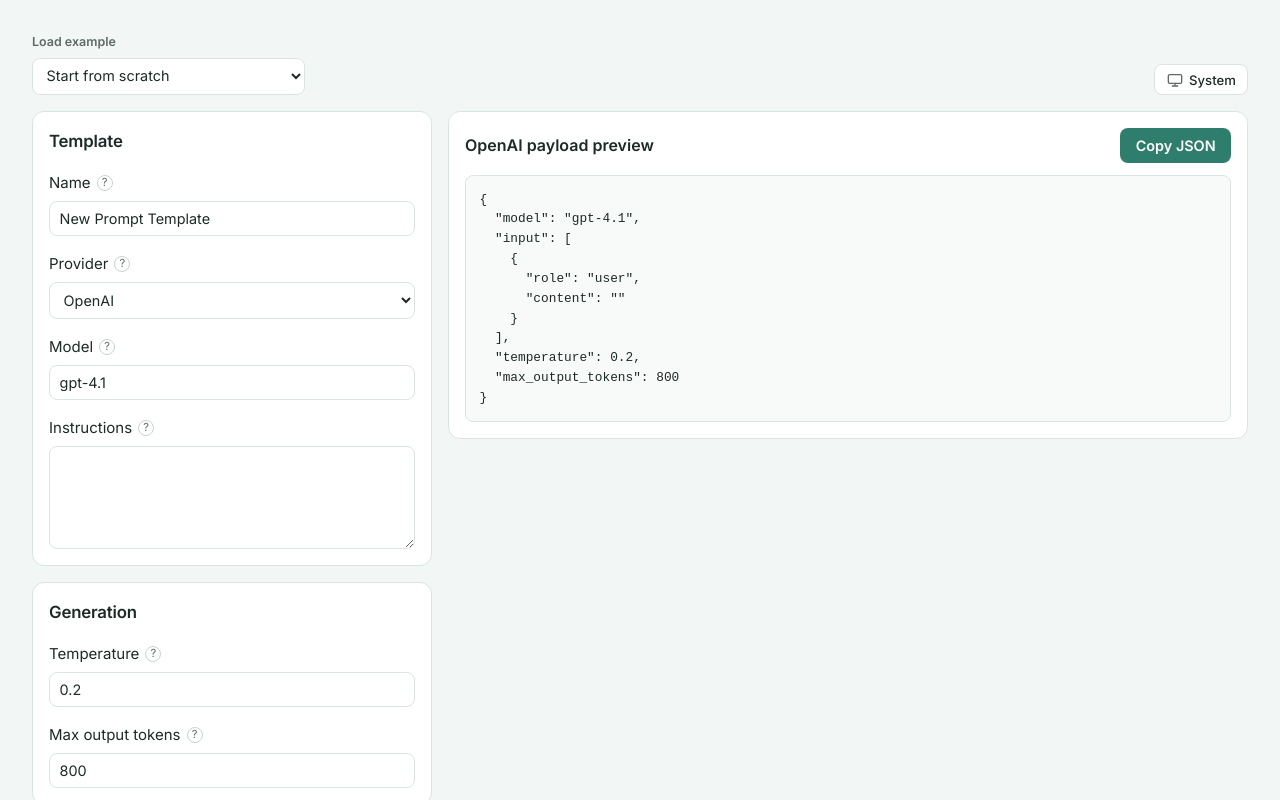
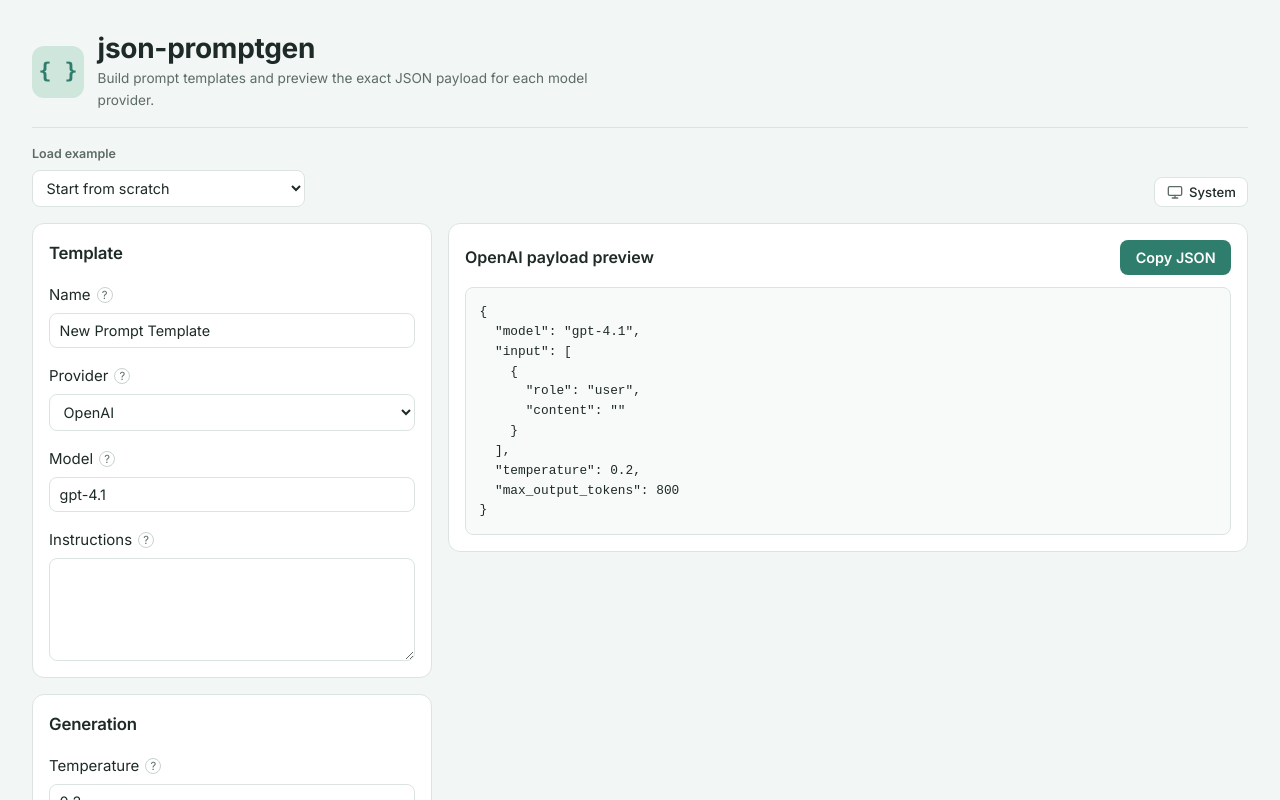
Before and after one commit to jpdoris/json-ai-promptgen, a Vue app: page / in a window 1280 px wide. Shown: the top 800 px of the page. Built offline with nearby package versions, Linux system fonts and the light colour scheme.

Commit message:
add masthead

```diff
--- a/src/assets/base.css
+++ b/src/assets/base.css
@@ -21,6 +21,7 @@
   --accent-contrast: #ffffff;
   --accent-soft: #9ac0b9;
   --accent-tint: #e5f0ec;
+  --accent-tint-strong: #cfe6dd;
 
   --danger: #c0453a;
   --danger-hover: #a83a30;
@@ -44,6 +45,7 @@
     --accent-contrast: #10201c;
     --accent-soft: #9ac0b9;
     --accent-tint: #223029;
+    --accent-tint-strong: #223029;
 
     --danger: #e0776c;
     --danger-hover: #ec8b81;
--- a/src/views/PromptTemplateEditorView.vue
+++ b/src/views/PromptTemplateEditorView.vue
@@ -57,6 +57,16 @@
 
 <template>
   <div class="editor-page">
+    <header class="masthead">
+      <span class="brand-mark" aria-hidden="true">{&nbsp;}</span>
+      <div class="brand-text">
+        <h1 class="brand-name">json-promptgen</h1>
+        <p class="brand-tagline">
+          Build prompt templates and preview the exact JSON payload for each model provider.
+        </p>
+      </div>
+    </header>
+
     <header class="toolbar">
       <label class="example-picker">
         <span>Load example</span>
@@ -95,6 +105,44 @@
 .editor-page {
   display: grid;
   gap: 1rem;
+}
+.masthead {
+  display: flex;
+  align-items: center;
+  gap: 0.85rem;
+  padding-bottom: 1rem;
+  border-bottom: 1px solid var(--border);
+}
+.brand-mark {
+  display: inline-flex;
+  align-items: center;
+  justify-content: center;
+  width: 52px;
+  height: 52px;
+  flex: none;
+  border-radius: 12px;
+  background: var(--accent-tint-strong);
+  color: var(--accent);
+  font-family: ui-monospace, SFMono-Regular, Menlo, Consolas, monospace;
+  font-weight: 700;
+  font-size: 1.35rem;
+}
+.brand-text {
+  display: flex;
+  flex-direction: column;
+  gap: 0.15rem;
+}
+.brand-name {
+  font-size: 1.75rem;
+  font-weight: 650;
+  letter-spacing: -0.01em;
+  line-height: 1.2;
+}
+.brand-tagline {
+  margin: 0;
+  font-size: 0.85rem;
+  color: var(--muted);
+  max-width: 60ch;
 }
 .toolbar {
   display: flex;
```
